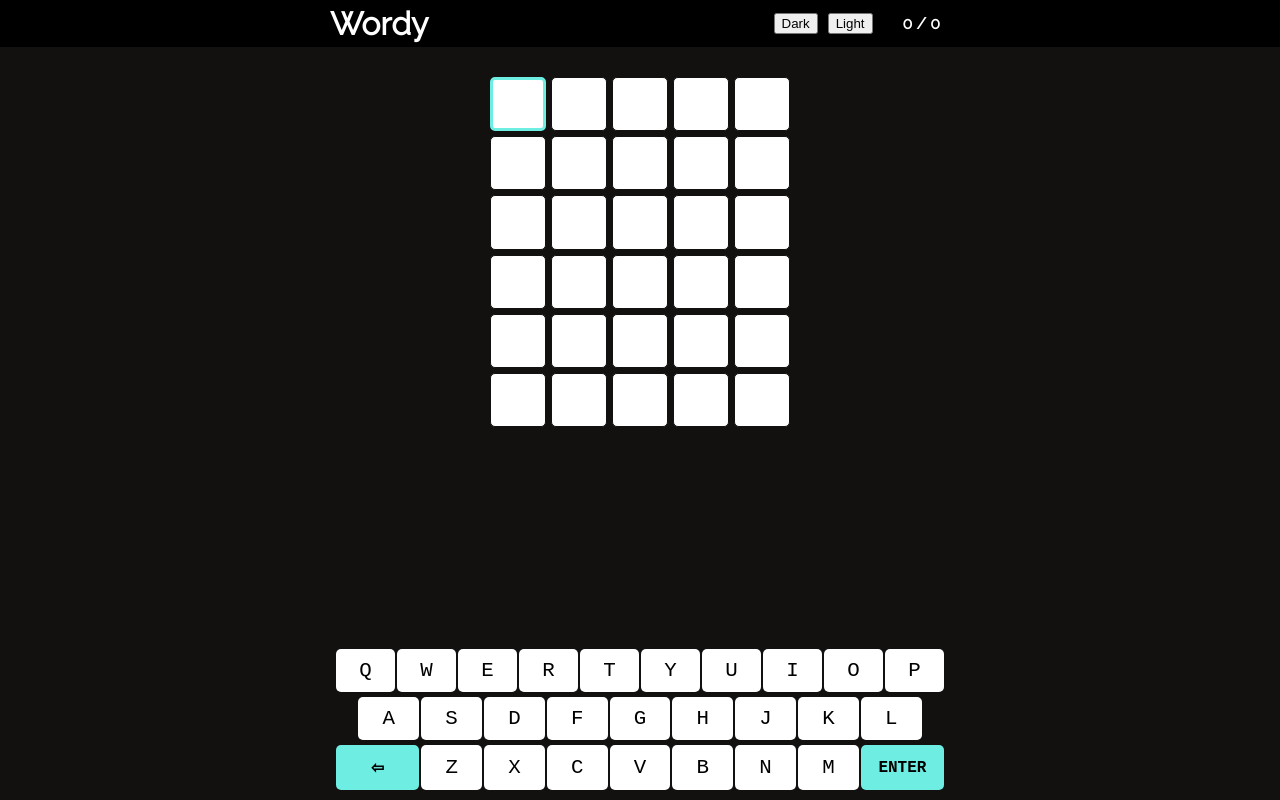
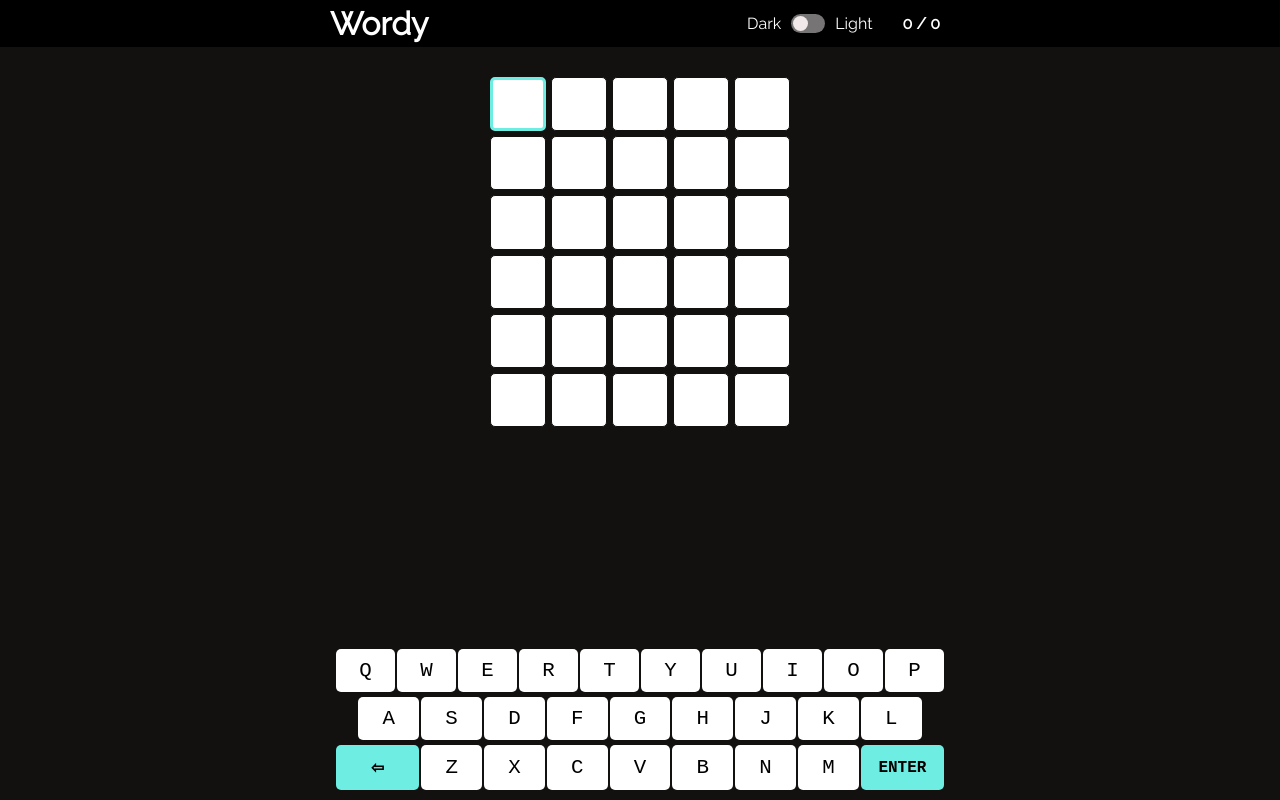
Before and after one commit to bAmrish/Wordy, a React (Create React App) app: page /game in a window 1280 px wide. Built offline with nearby package versions, Linux system fonts and the light colour scheme.

Commit message:
[WIP] Added toggle UI component along with theme switcher.

```diff
--- a/src/header/Header.tsx
+++ b/src/header/Header.tsx
@@ -1,15 +1,28 @@
 import classes from './Header.module.css';
 import HeaderStats from '../stats/stats-header/HeaderStats';
 import { Link } from 'react-router-dom';
-import { ThemeOption, uiActions } from '../game/store/ui/ui.store';
-import { useAppDispatch } from '../game/store/store.hooks';
+import { uiActions } from '../game/store/ui/ui.store';
+import { useAppDispatch, useAppSelector } from '../game/store/store.hooks';
+import Toggle, { TogglePosition } from '../ui/toggle/Toggle';
 
 const Header = () => {
   const dispatch = useAppDispatch();
+  const selector = useAppSelector(state => state.ui.theme);
+  let toggleValue: TogglePosition = 'left';
 
-  const setTheme = (theme: ThemeOption) => {
-    console.log(theme);
-    dispatch(uiActions.setTheme(theme));
+  if (selector === 'light') {
+    toggleValue = 'right';
+  }
+
+  const toggleSwitchHandler = (type: TogglePosition) => {
+    switch (type) {
+      case 'left':
+        dispatch(uiActions.setTheme('dark'));
+        break;
+      case 'right':
+        dispatch(uiActions.setTheme('light'));
+        break;
+    }
   };
   return (
     <header className={classes['header']}>
@@ -19,8 +32,9 @@ const Header = () => {
         </h1>
         <div className={classes['actions']}>
           <div className={classes['theme-switcher']}>
-            <button onClick={setTheme.bind(null, 'dark')}>Dark</button>
-            <button onClick={setTheme.bind(null, 'light')}>Light</button>
+            <label>Dark</label>
+            <Toggle onSwitch={toggleSwitchHandler} value={toggleValue} />
+            <label>Light</label>
           </div>
           <HeaderStats />
         </div>
--- /dev/null
+++ b/src/ui/toggle/Toggle.module.css
@@ -0,0 +1,28 @@
+
+.toggle {
+
+}
+
+.toggle-container {
+    width: 30px;
+    display: flex;
+    cursor: pointer;
+    background-color: #767474;
+    border-radius: 10px;
+    padding: 2px;
+}
+
+.toggle-knob {
+    width: 15px;
+    height: 15px;
+    background-color: #f1e9e9;
+    border-radius: 100%;
+}
+
+.toggle-container.left {
+    justify-content: flex-start;
+}
+
+.toggle-container.right {
+    justify-content: flex-end;
+}
--- /dev/null
+++ b/src/ui/toggle/Toggle.tsx
@@ -0,0 +1,37 @@
+import classes from './Toggle.module.css';
+import { FC, useState } from 'react';
+
+export type TogglePosition = 'left' | 'right';
+
+const Toggle: FC<{
+  onSwitch?: (position: TogglePosition) => void;
+  value?: TogglePosition;
+}> = props => {
+  const [position, setPosition] = useState<TogglePosition>(
+    props.value || 'left'
+  );
+  const containerClass = classes['toggle-container'] + ' ' + classes[position];
+
+  const toggle = () => {
+    setPosition(prevPosition => {
+      if (prevPosition === 'left') {
+        if (props.onSwitch) {
+          props.onSwitch('right');
+        }
+
+        return 'right';
+      }
+      if (props.onSwitch) {
+        props.onSwitch('left');
+      }
+      return 'left';
+    });
+  };
+  return (
+    <div className={containerClass} onClick={toggle}>
+      <div className={classes['toggle-knob']}>&nbsp;</div>
+    </div>
+  );
+};
+
+export default Toggle;
```
Also changed, not shown: src/header/Header.module.css (line endings or trailing spaces).
